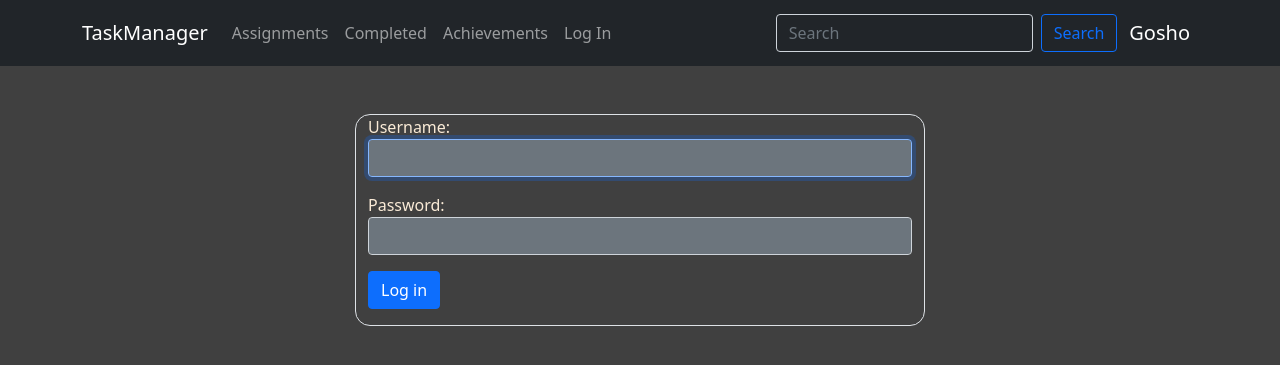
After one commit to GecataGoranov/TaskManager, a Django app: page /login in a window 1280 px wide. The commit adds this page. Shown: the top 365 px of the page. Run offline with Django 4.2, Linux system fonts and the light colour scheme.

Commit message:
Began working on the Login functionality

```diff
--- /dev/null
+++ b/manager/forms.py
@@ -0,0 +1,10 @@
+from django.forms import ModelForm
+from django import forms
+from django.contrib.auth.forms import AuthenticationForm
+
+
+class LoginForm(AuthenticationForm):
+    def __init__(self, *args, **kwargs):
+        super(LoginForm, self).__init__(*args, **kwargs)
+        self.fields["username"].widget.attrs.update({"class":"form-control bg-secondary"})
+        self.fields["password"].widget.attrs.update({"class":"form-control bg-secondary"})
--- /dev/null
+++ b/manager/templates/manager/login_register.html
@@ -0,0 +1,21 @@
+{% extends "manager/layout.html" %}
+
+{% block body %}
+    <div class="row mt-5">
+        <div class="col-3"></div>
+        <div class="col-6 border" style="border-radius: 15px;">
+            <form method="POST">
+                {% csrf_token %}
+                {{ form.as_p }}
+                <!-- {% for field in form %}
+                    <div class="form-floating mt-2">
+                        {{ field }}
+                    </div>
+                {% endfor %} -->
+                <input class="btn btn-primary mb-3" type="Submit" value="Log in" />
+            </form>
+        </div>
+        <div class="col-3"></div>
+    </div>
+
+{% endblock %}
--- a/manager/templates/manager/navbar.html
+++ b/manager/templates/manager/navbar.html
@@ -7,7 +7,7 @@
         <div class="collapse navbar-collapse" id="navbarSupportedContent">
             <ul class="navbar-nav">
                 <li class="nav-item">
-                    <a class="nav-link" href="#">Current assignments</a>
+                    <a class="nav-link" href="#">Assignments</a>
                 </li>
                 <li class="nav-item">
                     <a class="nav-link" href="#">Completed</a>
@@ -21,13 +21,13 @@
                 </li>
                 {% else %}
                 <li class="nav-item">
-                    <a class="nav-link" href="#">Log In</a>
+                    <a class="nav-link" href="{% url 'login' %}">Log In</a>
                 </li>
                 {% endif %}
             </ul>
             <form class="d-flex ms-auto me-2">
                 <input class="form-control me-2 bg-dark ml-auto" id="search-input" type="search" placeholder="Search" aria-label="Search">
-                <button class="btn btn-outline-success" type="submit">Search</button>
+                <button class="btn btn-outline-primary" type="submit">Search</button>
             </form>
             <span class="ms-1 me-2 navbar-brand h5 mt-2">Gosho</span>
         </div>
--- a/manager/urls.py
+++ b/manager/urls.py
@@ -3,4 +3,5 @@ from . import views
 
 urlpatterns = [
     path("", views.index, name="index"),
+    path("login", views.LoginPage, name="login"),
 ]
--- a/manager/views.py
+++ b/manager/views.py
@@ -1,6 +1,16 @@
 from django.shortcuts import render
+from django.contrib.auth.forms import UserCreationForm, AuthenticationForm
+
+from .forms import LoginForm
+from .models import User
 # Create your views here.
 
 
 def index(request):
     return render(request, "manager/index.html")
+
+
+def LoginPage(request):
+    page = "login"
+    form = LoginForm()
+    return render(request, "manager/login_register.html", {"form":form})
```
Also changed, not shown: manager/models.py (line endings or trailing spaces).
